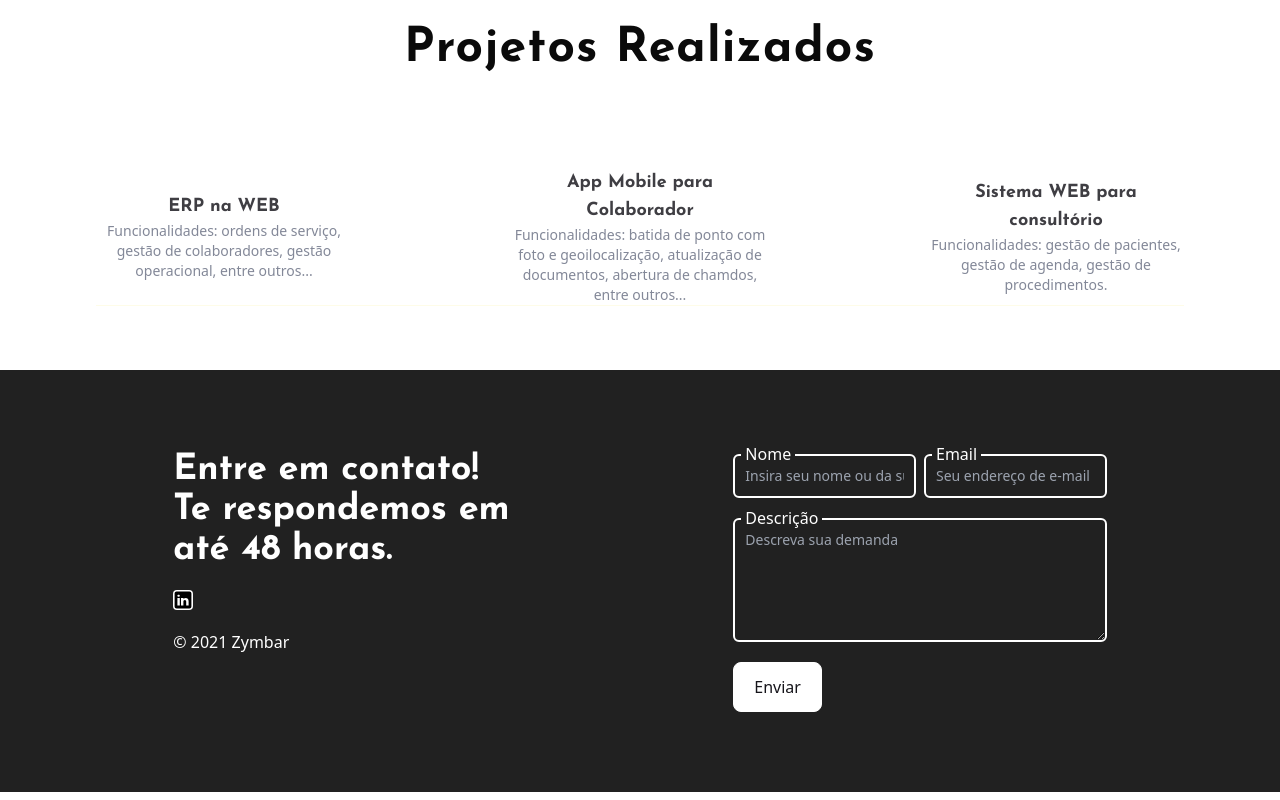
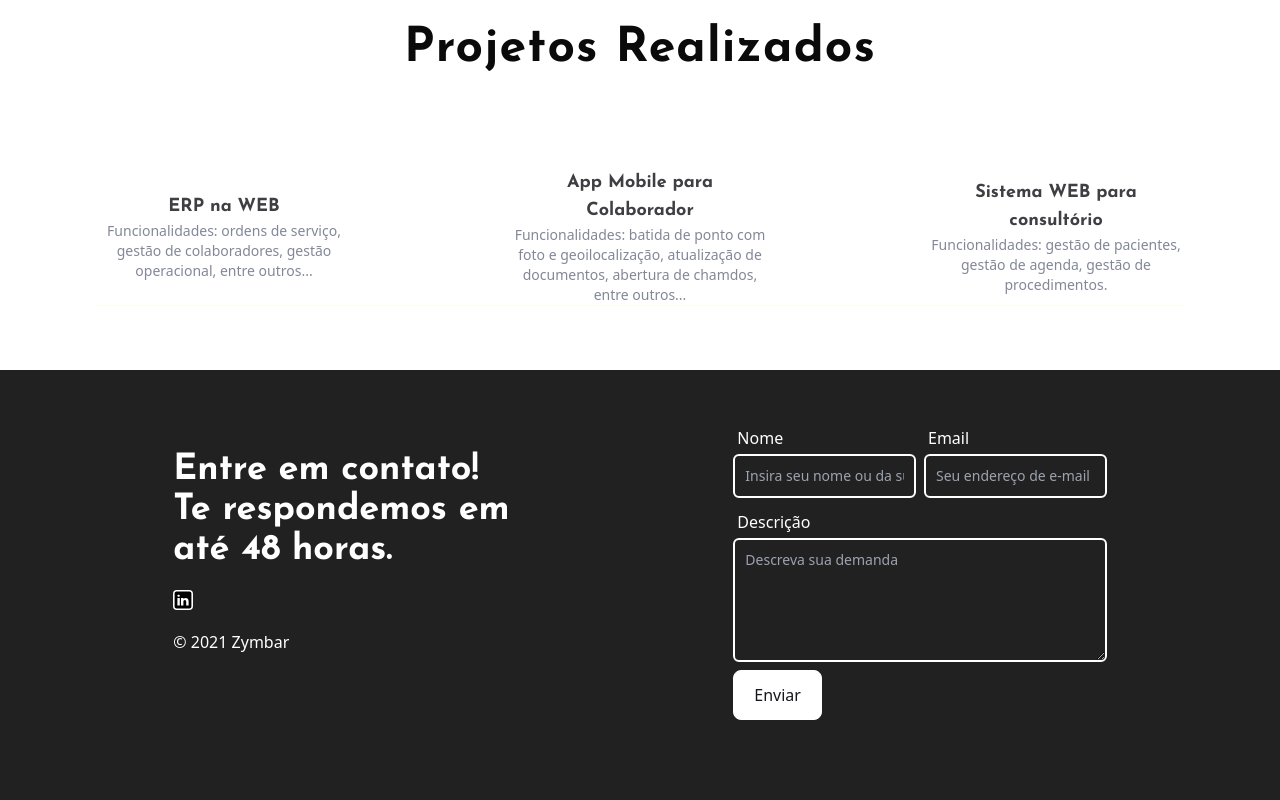
Before and after one commit to ZymbarStudios/ZymbarLandingPage, a Next.js app: page / in a window 1280 px wide. Shown: the part 2046-2846 px from the top of the page. Built offline with nearby package versions, Linux system fonts and the light colour scheme.

Commit message:
Fixing the send email method

```diff
--- a/src/app/Footer/index.tsx
+++ b/src/app/Footer/index.tsx
@@ -74,15 +74,6 @@ export default function Footer({ footerRef }: FooterProps) {
                 data-aos-delay="200"
                 ref={footerRef}
             >
-                <LoadingModal isLoading={isLoading} />
-                {
-                    isShowingSuccessModal && (
-                        <Success
-                            title="Email Enviado!"
-                            message="Tudo pronto, seu email foi enviado. Agora, basta aguardar o nosso retorno em até 48 horas."
-                            onOk={() => setIsShowingSuccessModal(false)} />
-                    )
-                }
                 <h1 className="josefinSans text-2xl font-bold">
                     Entre em contato! Te respondemos em até 48 horas.
                 </h1>
@@ -144,7 +135,7 @@ export default function Footer({ footerRef }: FooterProps) {
                         © 2021 Zymbar
                     </span>
                 </div>
-                <form className="w-2/6 flex flex-col items-start gap-5" onSubmit={handleEmail}>
+                <form className="w-2/6 flex flex-col items-start gap-2" onSubmit={handleEmail}>
                     <div className="flex flex-row justify-between gap-2 w-full">
                         <Input
                             label="Nome"
--- a/src/components/Input/textArea.tsx
+++ b/src/components/Input/textArea.tsx
@@ -6,9 +6,9 @@ interface TextAreaProps {
 
 export default function TextArea({ label, ...rest }: TextAreaProps & TextareaHTMLAttributes<HTMLTextAreaElement>) {
     return (
-        <div className="w-full flex flex-col justify-end relative">
-            <div className="absolute bg-black-2 -top-3 left-2 px-1">
-                <p className="text-base">
+        <div className="w-full flex flex-col justify-end">
+            <div className="px-1 py-1">
+                <p className="text-base text-white">
                     {label}
                 </p>
             </div>
--- a/src/components/Input/textInput.tsx
+++ b/src/components/Input/textInput.tsx
@@ -6,9 +6,9 @@ interface InputProps {
 
 export default function Input({ label, ...rest }: InputProps & InputHTMLAttributes<HTMLInputElement>) {
     return (
-        <div className="w-full h-12 flex flex-col justify-end relative">
-            <div className="absolute bg-black-2 bottom-8 left-2 px-1">
-                <p className="text-base">
+        <div className="w-full h-12 flex flex-col justify-end ">
+            <div className="px-1 py-1">
+                <p className="text-base text-white">
                     {label}
                 </p>
             </div>
--- a/src/components/Modals/Success/index.tsx
+++ b/src/components/Modals/Success/index.tsx
@@ -6,8 +6,8 @@ interface SuccessProps {
 
 export function Success({title, message, onOk} : SuccessProps) {
     return (
-        <div className="fixed inset-0 flex items-center justify-center bg-black bg-opacity-50">
-            <div className="bg-white max-w-lg p-8 rounded-lg shadow-lg">
+        <div className="fixed inset-0 flex items-center justify-center bg-black bg-opacity-80">
+            <div className="bg-white max-w-lg my-auto mx-auto p-8 rounded-lg shadow-lg z-50">
                 <h2 className="text-xl text-black font-semibold mb-4">{title}</h2>
                 <p className="mb-3 text-black-2">{message}</p>
                 <div className="flex justify-end">
```
Also changed, not shown: src/app/page.tsx (+8 -8 lines).
